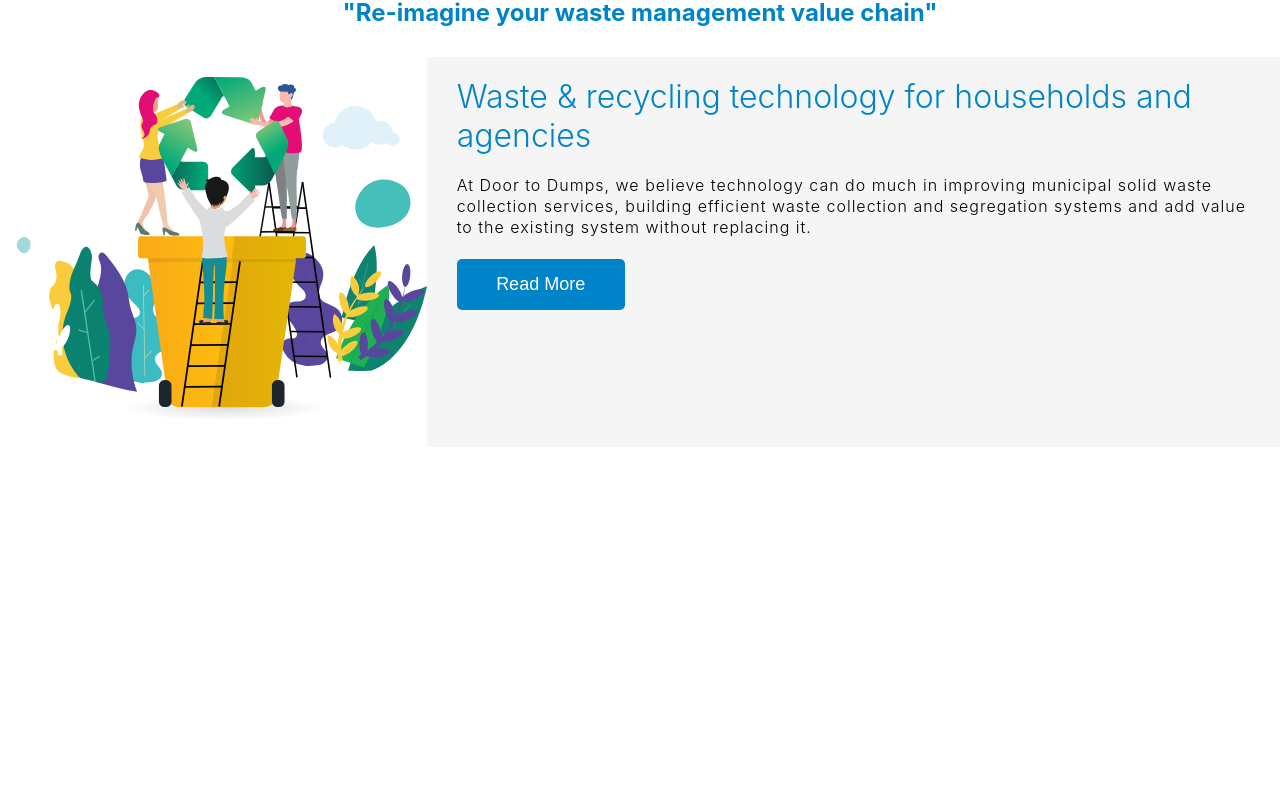
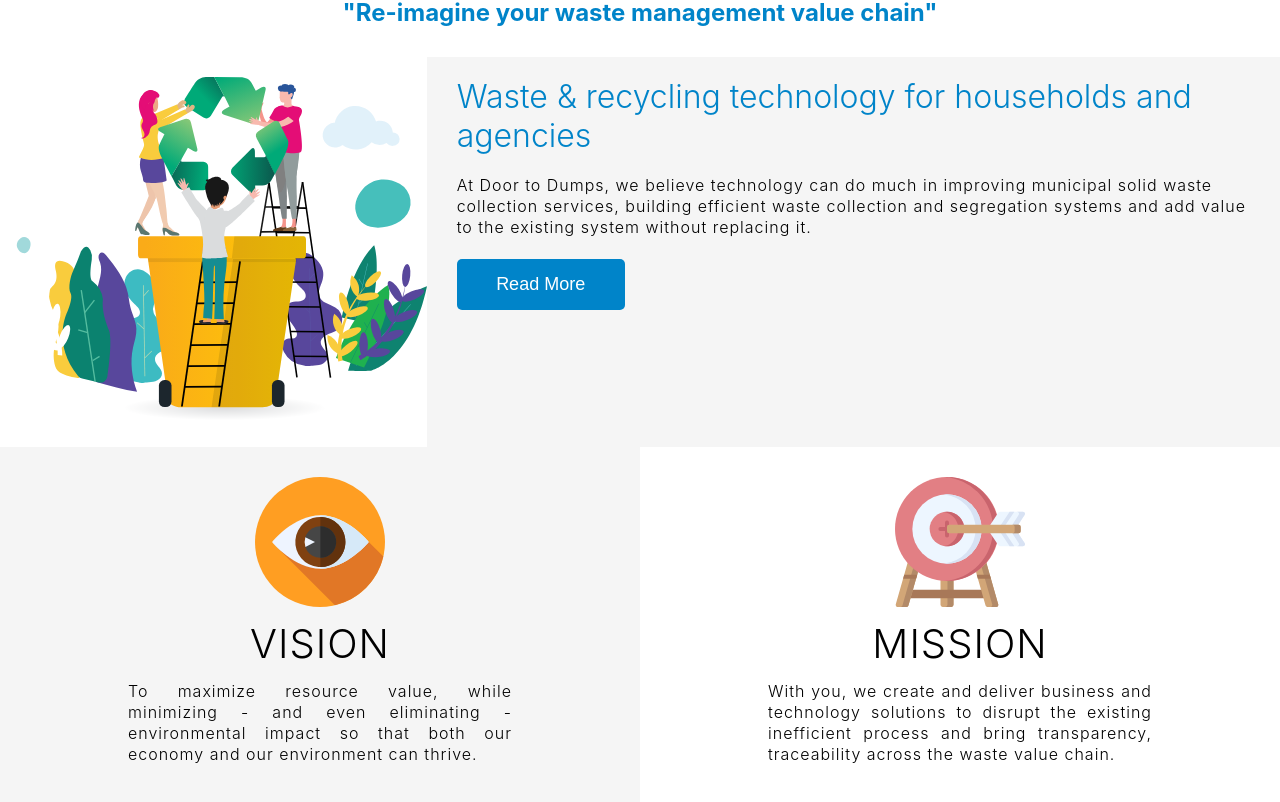
Before and after one commit to sameerwatts/wms-website, a React (Create React App) app: page / in a window 1280 px wide. Shown: the part 1034-1836 px from the top of the page. Before the commit the page ends 1481 px from the top, so only its background shows below. Built offline with nearby package versions, Linux system fonts and the light colour scheme.

Commit message:
feat(visionmission): Create mission vision section

```diff
--- /dev/null
+++ b/src/Component/VisionMission/index.js
@@ -0,0 +1,23 @@
+import React from 'react';
+import "./style.css";
+import visionImg from "../../Assets/Images/vision.svg";
+import missionImg from "../../Assets/Images/mission.svg";
+
+const VisionMission = () => {
+    return (
+        <section className="visionmissionSection">
+            <div className="visionImageContainer">
+                <img src={visionImg} alt="" />
+                <h1 className="visionHeading fw-300 fs-40 ls-1 lh-1-33">VISION</h1>
+                <p className="visionContent fs-16 mb-20 fw-300 ls-1 lh-1-33">To maximize resource value, while minimizing - and even eliminating - environmental impact so that both our economy and our environment can thrive.</p>
+            </div>
+            <div className="missionImageContainer">
+                <img src={missionImg} alt="" />
+                <h1 className="missionHeading fw-300 fs-40 ls-1 lh-1-33">MISSION</h1>
+                <p className="missionContent fs-16 mb-20 fw-300 ls-1 lh-1-33">With you, we create and deliver business and technology solutions to disrupt the existing inefficient process and bring transparency, traceability across the waste value chain.</p>
+            </div>
+        </section>
+    );
+};
+
+export default VisionMission;
--- /dev/null
+++ b/src/Component/VisionMission/style.css
@@ -0,0 +1,44 @@
+.visionmissionSection {
+    display: grid;
+    grid-template-columns: 1fr 1fr;
+    grid-template-areas: "left left" "right right";
+}
+
+.visionmissionSection img {
+    height: 130px;
+}
+
+.visionHeading, .missionHeading {
+    margin: 10px 0px;
+}
+
+.visionImageContainer, .missionImageContainer {
+    display: flex;
+    flex-direction: column;
+    padding: 30px 5%;
+    align-items: center;
+    justify-content: space-between;
+    min-height: 300px;
+}
+
+.visionImageContainer {
+    grid-area: left;
+    background-color: var(--ter-grey);
+}
+
+.visionImageContainer .visionContent, .missionImageContainer .missionContent {
+    text-align: justify;
+}
+
+.missionImageContainer {
+    grid-area: right;
+}
+
+@media only screen and (min-width: 1024px) {
+    .visionmissionSection {
+        grid-template-areas: "left right" "left right";
+    }
+    .visionImageContainer, .missionImageContainer {
+        padding: 30px 20%;
+    }
+}
--- a/src/Container/App.js
+++ b/src/Container/App.js
@@ -5,6 +5,7 @@
 import HeroSlider from '../Component/Slider';
 import WhyD2D from '../Component/WhyD2D';
 import Technologies from '../Component/Technologies';
+import VisionMission from '../Component/VisionMission';
 
 class App extends Component {
   state = {
@@ -20,6 +21,7 @@
         <HeroSlider />
         <WhyD2D/>
         <Technologies />
+        <VisionMission />
       </div>
     );
   }
```
Also changed, not shown: src/Assets/Images/mission.svg (added), src/Assets/Images/vision.svg (added).
